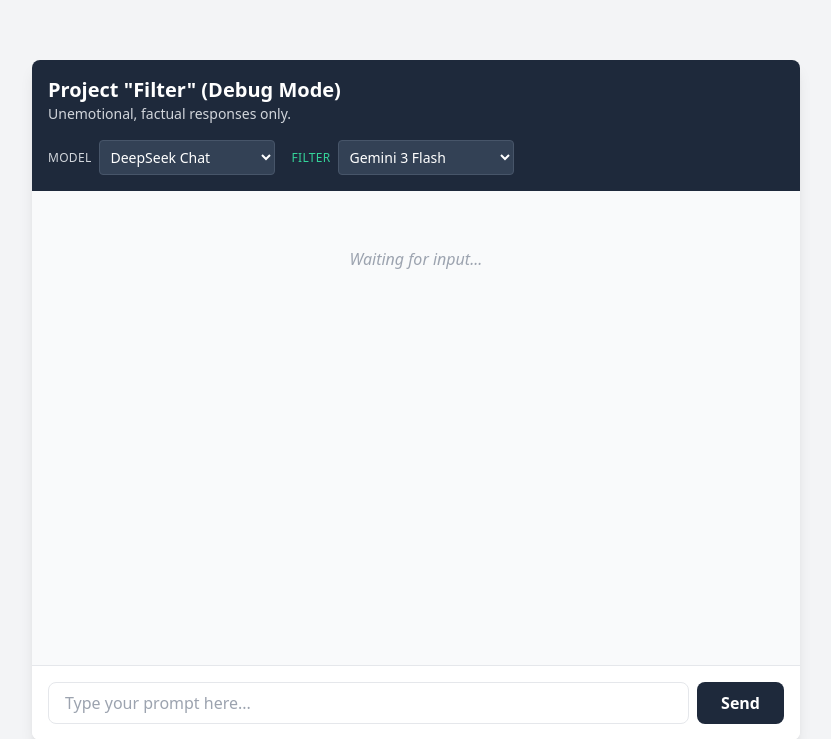
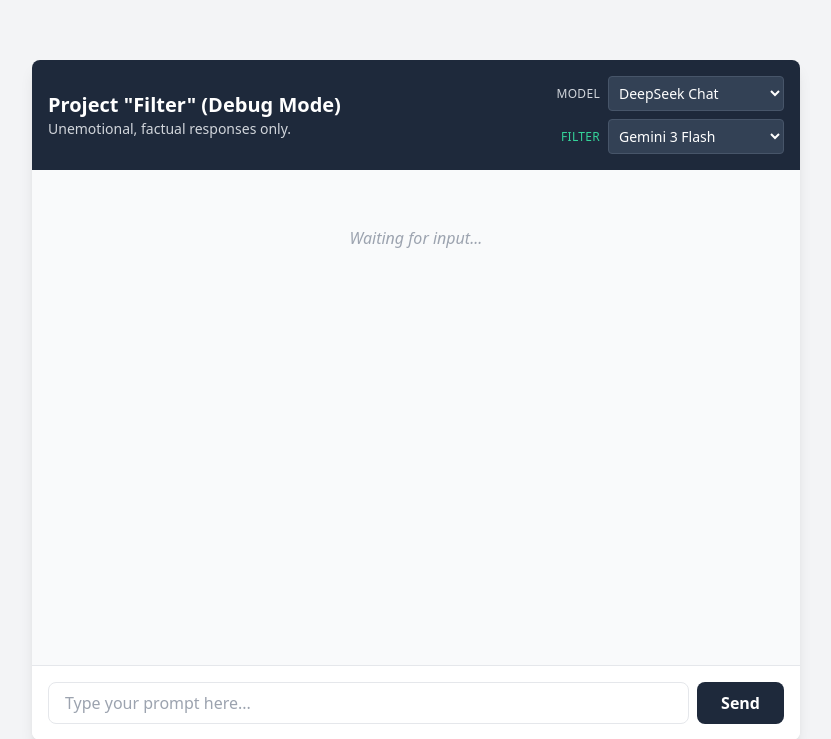
Before and after one commit to constantinbender51-cmyk/deepseek-base, a FastAPI app: page / in a window 1280 px wide. Shown: the top 739 px of the page, without its empty margins (224-1055 px from the left). Run offline with FastAPI, Linux system fonts and the light colour scheme; some libraries are stand-ins or nearby versions.

Commit message:
Refactor model selection and update bot message format

```diff
--- a/templates/index.html
+++ b/templates/index.html
@@ -13,22 +13,22 @@
 
     <div class="w-full max-w-3xl bg-white rounded-lg shadow-lg flex flex-col h-[85vh] relative">
         <!-- Header -->
-        <div class="bg-slate-800 text-white p-4 rounded-t-lg flex flex-col gap-3">
+        <div class="bg-slate-800 text-white p-4 rounded-t-lg flex justify-between items-center">
             <div>
                 <h1 class="text-xl font-bold">Project "Filter" (Debug Mode)</h1>
                 <p class="text-sm text-gray-300">Unemotional, factual responses only.</p>
             </div>
-            <!-- Model Selection Dropdowns (Placed below the title) -->
-            <div class="flex flex-wrap items-center gap-4 mt-1">
-                <div class="flex items-center gap-2">
-                    <label for="gen-model-select" class="text-xs font-medium text-gray-300 uppercase tracking-wide">Model</label>
+            <!-- Model Selection Dropdowns (Stacked Vertically) -->
+            <div class="flex flex-col gap-2">
+                <div class="flex items-center gap-2 justify-end">
+                    <label for="gen-model-select" class="text-xs font-medium text-gray-300 uppercase tracking-wide">model</label>
                     <select id="gen-model-select" class="bg-slate-700 text-white border border-slate-600 text-sm rounded focus:ring-slate-500 focus:border-slate-500 block p-1.5 outline-none cursor-pointer w-44">
                         <option value="deepseek-chat">DeepSeek Chat</option>
                         <option value="gemini-3.1-pro-preview">Gemini 3.1 Pro</option>
                         <option value="gemini-3-flash-preview">Gemini 3 Flash</option>
                     </select>
                 </div>
-                <div class="flex items-center gap-2">
+                <div class="flex items-center gap-2 justify-end">
                     <label for="filter-model-select" class="text-xs font-medium text-emerald-400 uppercase tracking-wide">Filter</label>
                     <select id="filter-model-select" class="bg-slate-700 text-white border border-slate-600 text-sm rounded focus:ring-emerald-500 focus:border-emerald-500 block p-1.5 outline-none cursor-pointer w-44">
                         <option value="deepseek-chat">DeepSeek Chat</option>
@@ -137,7 +137,7 @@
             appendMessage('User', text, 'bg-blue-100 text-blue-900 self-end', false);
 
             // Bot message (will receive markdown formatting)
-            const { bubble: botMessageDiv, wrapper: botWrapper } = appendMessage('Filter', `Thinking...(Calling ${selectedGenModel})`, 'bg-gray-200 text-gray-900 self-start', true);
+            const { bubble: botMessageDiv, wrapper: botWrapper } = appendMessage('Filter', `Thinking (Generating: ${selectedGenModel} -> Filtering: ${selectedFilterModel})...`, 'bg-gray-200 text-gray-900 self-start', true);
 
             try {
                 const response = await fetch('/chat', {
@@ -287,9 +287,9 @@
 
             modal.classList.add('hidden');
 
-            // Reset dataset and apply loading state (Updated to match requested format for consistency)
+            // Reset dataset and apply loading state
             currentRegenBubble.dataset.raw = '';
-            currentRegenBubble.innerHTML = marked.parse(`*Thinking...(Calling ${selectedFilterModel})*`);
+            currentRegenBubble.innerHTML = marked.parse(`*Regenerating response with ${selectedFilterModel}...*`);
 
             try {
                 const response = await fetch('/regenerate', {
```
